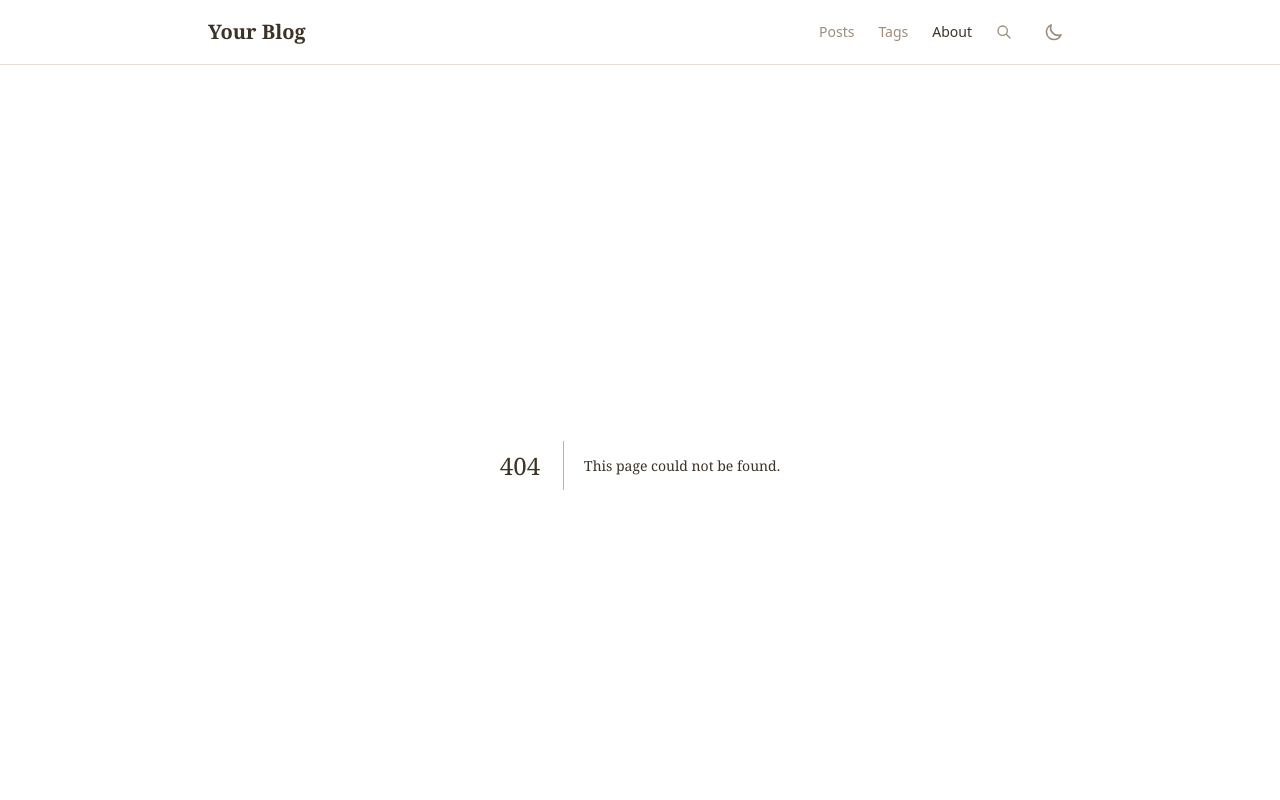
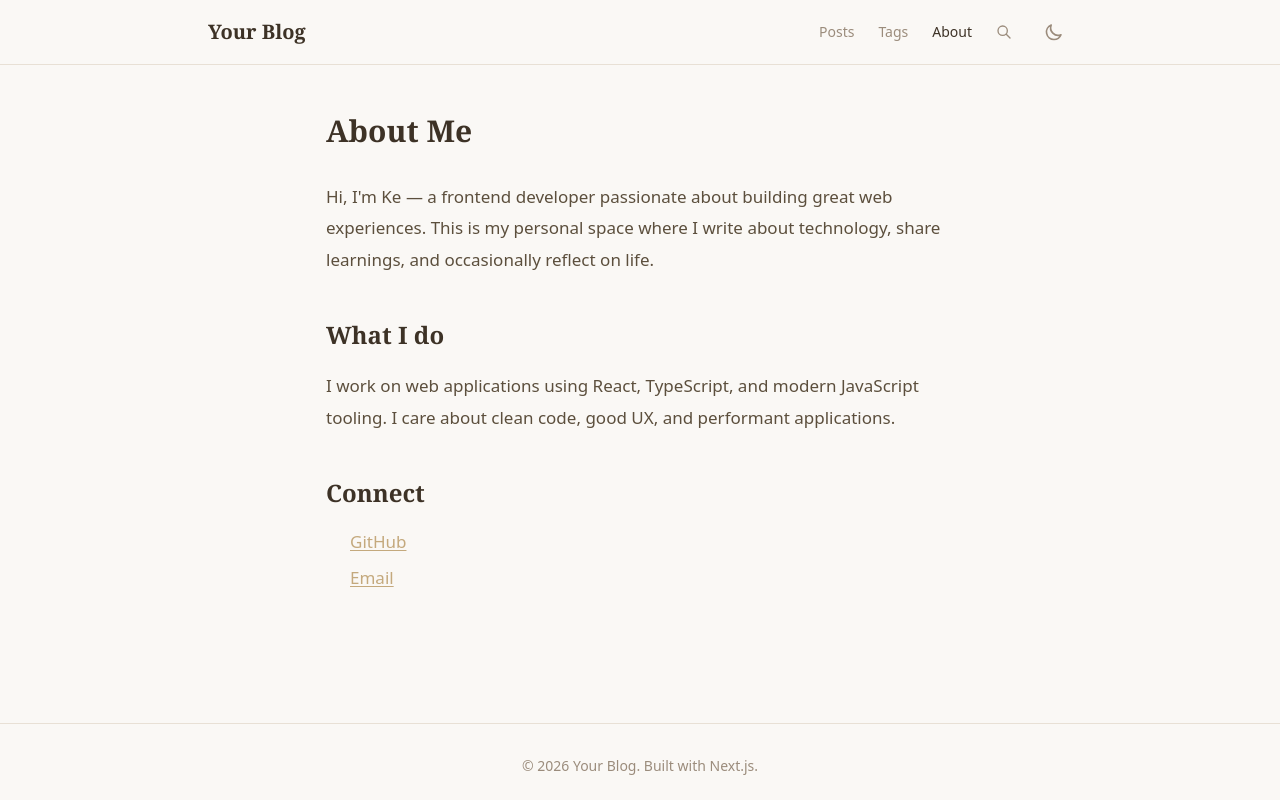
Before and after one commit to cuixiaojun001/blog, a Next.js app: page /about in a window 1280 px wide. Before the commit this address had no page. Shown: the top 800 px of the page. Built offline with nearby package versions, Linux system fonts and the light colour scheme.

Commit message:
feat: add about page
Co-Authored-By: DeepSeek V4 Pro <cuixiaojun002@ke.com>

```diff
--- /dev/null
+++ b/app/about/page.tsx
@@ -0,0 +1,41 @@
+import type { Metadata } from 'next'
+
+export const metadata: Metadata = {
+  title: 'About',
+}
+
+export default function AboutPage() {
+  return (
+    <div className="max-w-reading mx-auto px-4 py-12">
+      <h1 className="text-3xl font-bold font-serif text-[rgb(var(--color-heading))] mb-8">
+        About Me
+      </h1>
+
+      <div className="prose-warm">
+        <p>
+          Hi, I&apos;m Ke — a frontend developer passionate about building great web experiences.
+          This is my personal space where I write about technology, share learnings,
+          and occasionally reflect on life.
+        </p>
+
+        <h2>What I do</h2>
+        <p>
+          I work on web applications using React, TypeScript, and modern JavaScript tooling.
+          I care about clean code, good UX, and performant applications.
+        </p>
+
+        <h2>Connect</h2>
+        <ul>
+          <li>
+            <a href="https://github.com/cuixiaojun001" target="_blank" rel="noopener noreferrer">
+              GitHub
+            </a>
+          </li>
+          <li>
+            <a href="mailto:cuixiaojun002@ke.com">Email</a>
+          </li>
+        </ul>
+      </div>
+    </div>
+  )
+}
```
